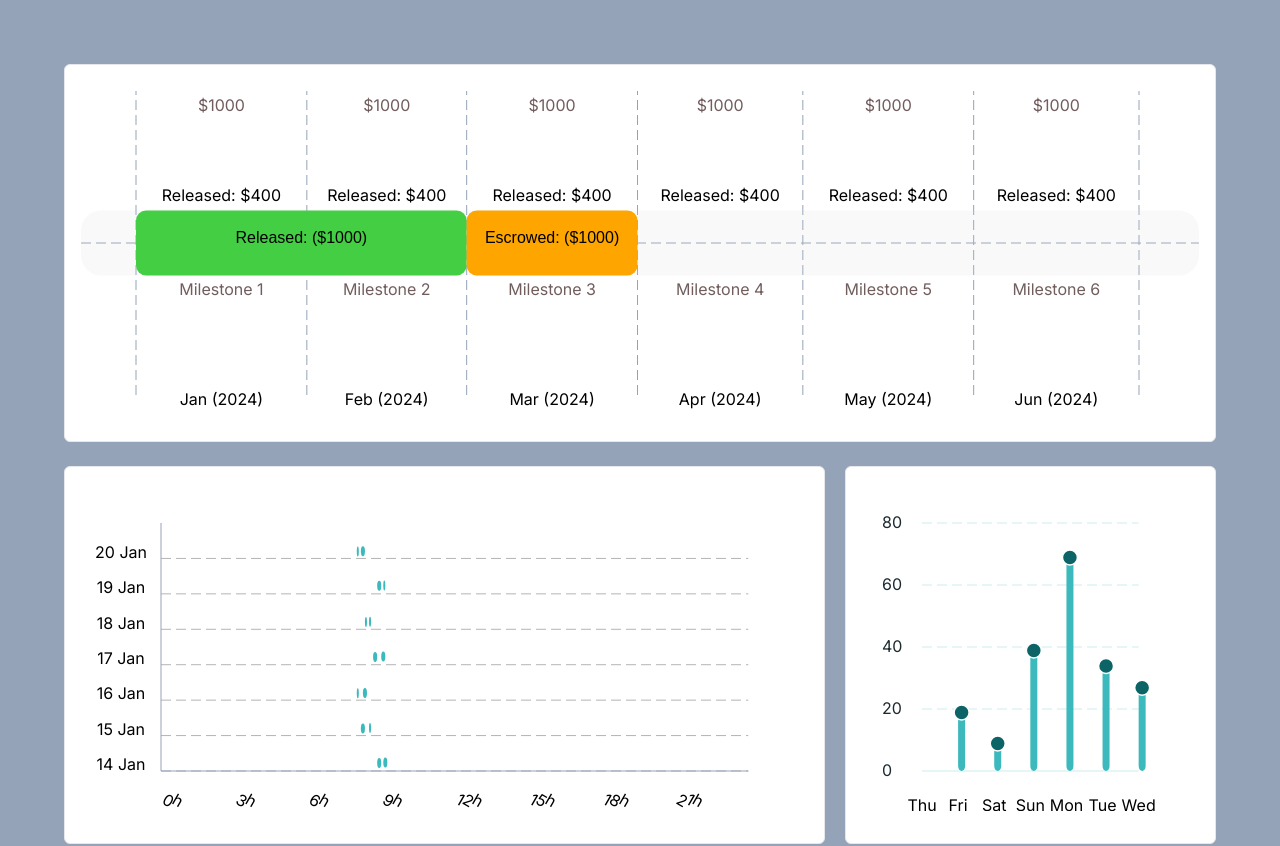
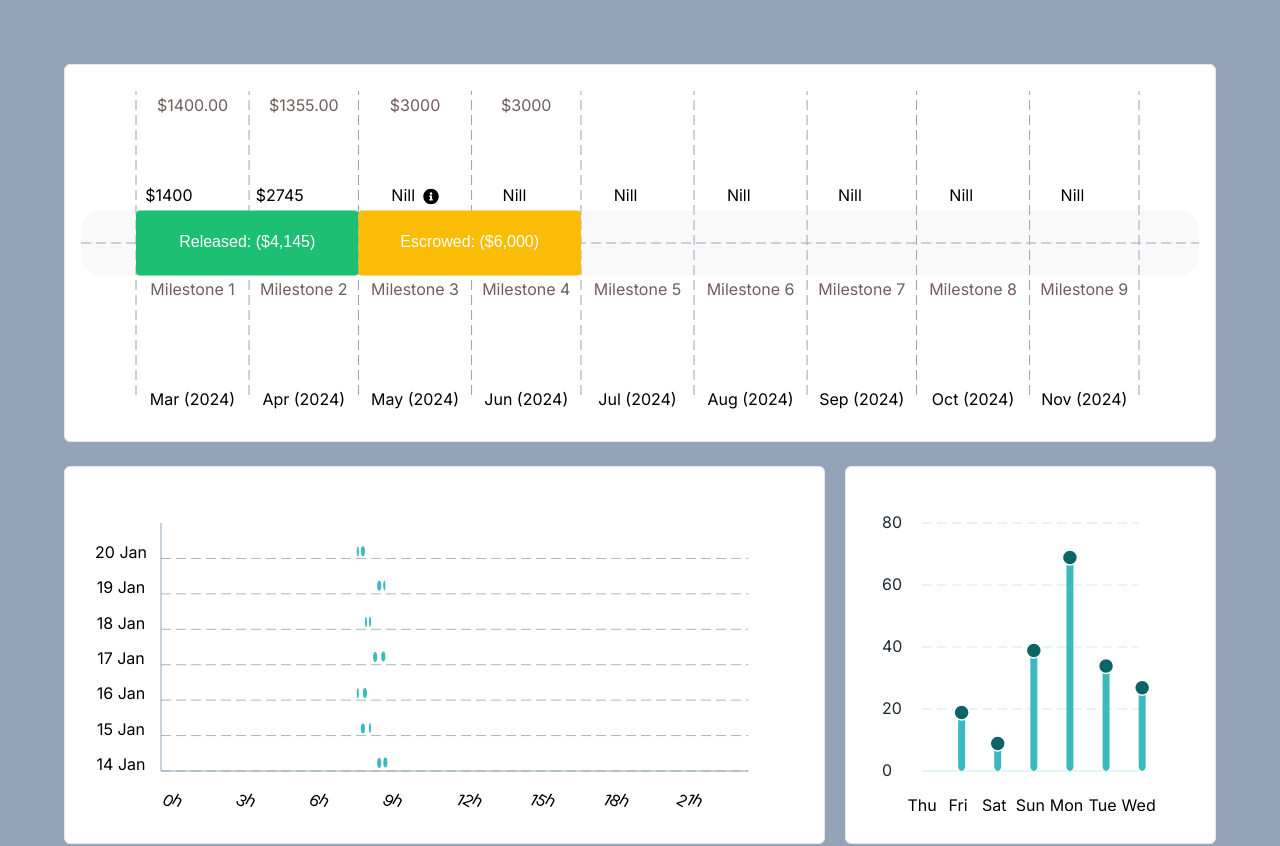
Before and after one commit to shahzaibfs/Next14-Mongodb-Socket-Multi-server-AntD, a Next.js app: page / in a window 1280 px wide. Shown: the top 846 px of the page. Built offline with nearby package versions, Linux system fonts and the light colour scheme.

Commit message:
changes:escrowchart

```diff
--- a/src/app/page.tsx
+++ b/src/app/page.tsx
@@ -1,14 +1,57 @@
-import AgentMilestone from '@/components/charts/agent-milestone'
+"use client"
+import AgentMilestone, { data } from '@/components/charts/agent-milestone'
 import LineChart from '@/components/charts/lineChart';
 import LinearTimeLogs from '@/components/charts/linear-time-logs';
 import MonthlyHourlyLogs from '@/components/charts/monthly-hourly-logs'
-import { endOfMonth, startOfMonth, sub, subMonths } from 'date-fns';
+import { add, endOfMonth, startOfMonth, sub, subMonths } from 'date-fns';
 import React from 'react'
 
+const today = new Date()
+
+
+
+const agentMilestone: data = {
+  job: {
+    startTime: sub(today, { months: 2 }),
+    endTime: add(today, { months: 6 })
+  },
+  total: {
+    escrowed: "$6,000",
+    released: "$4,145",
+  },
+  released: [
+    {
+      month: sub(today, { months: 2 }),
+      escrowTime: "$1400.00",
+      relased_amount: "$1400",
+    },
+    {
+      month: sub(today, { months: 1 }),
+      escrowTime: "$1355.00",
+      relased_amount: "$2745",
+    }
+  ],
+  escrowed: [
+    {
+      month: today,
+      escrow_amount: "$3000",
+      working_hours_amount_current: "$1355"
+    },
+    {
+      month: add(today, { months: 1 }),
+      escrow_amount: "$3000",
+      working_hours_amount_current: null
+    }
+  ]
+}
+
 export default function Home() {
+
+  console.log({ agentMilestone })
+
   return (
     <main className='p-4 md:p-16 bg-slate-400'>
-      <AgentMilestone classNames='p-4 border rounded-md bg-white md:aspect-auto xl:min-h-[378px]' />
+      <AgentMilestone data={agentMilestone} classNames='p-4 border rounded-md bg-white md:aspect-auto xl:min-h-[378px]' />
       <br />
       <div className='xl:grid xl:grid-cols-3 gap-5'>
         <MonthlyHourlyLogs in_outs={hourlyLogs} key={1} classNames='p-4 col-span-2 pb-8 border rounded-md bg-white aspect-video xl:aspect-auto xl:min-h-[378px]' />
@@ -32,7 +75,7 @@ export default function Home() {
 const chatLineChart = [
   {
     "name": "Discount Storage Insurance",
-    "color": "blue",
+    "color": "#FF6F61",
     "lines": [
       { "dateTime": "2023-12-01T00:00:00Z", "value": 100 },
       { "dateTime": "2024-01-01T00:00:00Z", "value": 150 },
@@ -44,7 +87,7 @@ const chatLineChart = [
   },
   {
     "name": "Second Dataset",
-    "color": "green",
+    "color": "#6699CC",
     "lines": [
       { "dateTime": "2023-12-01T00:00:00Z", "value": 50 },
       { "dateTime": "2024-01-01T00:00:00Z", "value": 100 },
@@ -56,7 +99,7 @@ const chatLineChart = [
   },
   {
     "name": "Third Dataset",
-    "color": "red",
+    "color": "#FFD700",
     "lines": [
       { "dateTime": "2023-12-01T00:00:00Z", "value": 200 },
       { "dateTime": "2024-01-01T00:00:00Z", "value": 250 },
@@ -67,8 +110,6 @@ const chatLineChart = [
     ]
   }
 ];
-
-
 const linearTimeLogs = [
   { date: "2024-05-17T00:00:00.000Z", value: 20 },
   { date: "2024-05-18T00:00:00.000Z", value: 10 },
--- a/src/components/charts/agent-milestone.tsx
+++ b/src/components/charts/agent-milestone.tsx
@@ -3,73 +3,52 @@ import * as d3 from "d3";
 import { Popover } from "antd";
 import { motion } from "framer-motion";
 import useMeasure from "react-use-measure";
-import { type ReactNode, useEffect, useState } from "react";
+import { type ReactNode, useEffect, useState, useMemo } from "react";
 import withErrorBoundary from "@/hocs/with-error-boundry";
-import { endOfMonth, format, startOfMonth } from "date-fns";
+import { endOfMonth, format, isSameMonth, startOfMonth } from "date-fns";
+import { FaInfoCircle } from "react-icons/fa";
+import GroupSvg from "../group-svg";
 
 const AnimationFrame = 0.2
-
-interface ProcessedSvg {
-    releasedAmount: number[];
-    escrowedAmount: number[];
-    yScale: number;
-    yMiddle: number;
-    rectSize: number;
-    XAxis: {
-        lines:
-        | {
-            x1: number;
-            x2: number;
-            y1: number;
-            y2: number;
+export interface data {
+    job: {
+        startTime: Date;
+        endTime: Date;
+    };
+    total: {
+        released: string | number | undefined,
+        escrowed: string | number | undefined,
+    },
+    released: {
+        month: Date;
+        escrowTime: string;
+        relased_amount: string;
+    }[];
+    escrowed: {
+        month: Date;
+        escrow_amount: string;
+        working_hours_amount_current: string | null;
     }[]
-        | null;
-        text: {
-            x: number;
-            y: number;
-            label: string;
-        };
-        amount: {
-            x: number;
-            y: number;
-            label: string;
-        };
-        milestone: {
-            x: number;
-            y: number;
-            label: string;
-        };
-        releasedAmount: {
-            x: number;
-            y: number;
-            label: string;
-        }
-    }[];
-    DIMENSIONS: {
-        width: number;
-        height: number;
-    };
 }
 
-function AgentMilestone({ classNames }: {
-    children?: ReactNode,
-    classNames?: string
-}) {
-    const [processedSvg, setProcessedSvg] = useState<ProcessedSvg | null>(null);
-    const [ref, { height, width }] = useMeasure();
-
-    useEffect(() => {
-        initD3Data();
-    }, [height, width]);
-
-    function initD3Data() {
-        const NO_OF_TICKS = 5;
+const NO_OF_TICKS = 8;
 const MARGINS = {
     left: 55,
     right: 60,
     top: 10,
     bottom: 10,
 };
+
+function AgentMilestone({ classNames, data }: {
+    children?: ReactNode,
+    classNames?: string,
+    data: data
+}) {
+    const [ref, { height, width }] = useMeasure();
+
+
+    const processedSvg = useMemo(() => {
+        if (!data) throw Error("Please Provide valid data. AGENT MILESTONE.")
 
         const DIMENSIONS = {
             width: width ?? 0,
@@ -83,8 +62,8 @@ function AgentMilestone({ classNames }: {
         const xScale = d3
             .scaleTime()
             .domain([
-                startOfMonth(new Date(2024, 0, 1)),
-                endOfMonth(new Date(2024, 5, 1)),
+                startOfMonth(data.job.startTime),
+                endOfMonth(data.job.endTime),
             ])
             .range([MARGINS.left, DIMENSIONS.width - MARGINS.right]);
 
@@ -97,21 +76,42 @@ function AgentMilestone({ classNames }: {
         const yScale = DIMENSIONS.height / 2;
         const yMiddle = yScale - rectSize / 2;
 
-        const processedSvg = {
-            releasedAmount: [
-                xScale(startOfMonth(new Date(2024, 0, 1))),
-                xScale(endOfMonth(new Date(2024, 1, 1))),
-            ],
-            escrowedAmount: [
-                xScale(startOfMonth(new Date(2024, 2, 1))),
-                xScale(endOfMonth(new Date(2024, 2, 1))),
-            ],
+        let releasedAmount: number[] = [];
+        let escrowedAmount: number[] = [];
 
+        // extract released amount.
+        data.released.forEach((d) => {
+            const SOM = startOfMonth(d.month)
+            const EOM = endOfMonth(d.month)
+
+            const startPx = releasedAmount?.[0] ?? xScale(SOM)
+            const endPx = releasedAmount?.[1] ?? xScale(EOM)
+
+            releasedAmount[0] = Math.min(startPx, xScale(SOM))
+            releasedAmount[1] = Math.max(endPx, xScale(EOM))
+        })
+        // extract escrowed amount.
+        data.escrowed.forEach((d) => {
+            const SOM = startOfMonth(d.month)
+            const EOM = endOfMonth(d.month)
+
+            const startPx = escrowedAmount?.[0] ?? xScale(SOM)
+            const endPx = escrowedAmount?.[1] ?? xScale(EOM)
+
+            escrowedAmount[0] = Math.min(startPx, xScale(SOM))
+            escrowedAmount[1] = Math.max(endPx, xScale(EOM))
+        })
+
+        return {
+            releasedAmount,
+            escrowedAmount: escrowedAmount,
+            totalAmounts: data.total,
             yScale,
             yMiddle,
             rectSize: rectSize,
 
             XAxis: xScale.ticks(NO_OF_TICKS).map((date, idx, _arr) => {
+                // ==== Lines
                 const lines = [
                     {
                         x1: xScale(startOfMonth(date)),
@@ -128,6 +128,14 @@ function AgentMilestone({ classNames }: {
                         y2: MARGINS.top,
                     });
                 }
+                // ===== Escrowed and Released Amount calcs here to prevent extra loop.
+                const escrowedMonth = data.escrowed.find(d => {
+                    return isSameMonth(d.month, date)
+                })
+                const releasedMonth = data.released.find(d => {
+                    return isSameMonth(d.month, date)
+                })
+
                 return {
                     lines: lines,
                     text: {
@@ -139,11 +147,13 @@ function AgentMilestone({ classNames }: {
                         label: format(date, "MMM (yyyy)"),
                     },
                     amount: {
+                        releasedMonth,
+                        escrowedMonth,
                         x:
                             (xScale(endOfMonth(date)) - xScale(startOfMonth(date))) / 2 +
                             xScale(date),
                         y: MARGINS.top + MARGINS.bottom * 2,
-                        label: "$1000",
+                        label: (releasedMonth ? releasedMonth.escrowTime : escrowedMonth?.escrow_amount) ?? "",
                     },
                     milestone: {
                         x:
@@ -157,14 +167,18 @@ function AgentMilestone({ classNames }: {
                             (xScale(endOfMonth(date)) - xScale(startOfMonth(date))) / 2 +
                             xScale(date),
                         y: yMiddle - 10,
-                        label: `$400`,
+                        releasedMonth,
+                        escrowedMonth,
+                        label: releasedMonth?.relased_amount ?? "Nill",
                     },
                 };
             }),
             DIMENSIONS,
+
         };
-        setProcessedSvg(processedSvg);
-    }
+
+    }, [data, width, height])
+
     return (
         <div className={`grid ${classNames}`}>
             <div className="min-w-full overflow-auto w-full h-full" >
@@ -222,22 +236,36 @@ function AgentMilestone({ classNames }: {
                                             y={tick.milestone.y}
                                             initial={{ opacity: 0, y: -20 }}
                                             animate={{ opacity: 1, y: 0 }}
-                                            transition={{ delay: 0.3, duration:AnimationFrame }}
+                                            transition={{ delay: 0.3, duration: AnimationFrame }}
                                             fill={"#715d5d"}
                                         >
                                             {tick.milestone.label}
                                         </motion.text>
+                                        <GroupSvg tick={{
+                                            x: tick.releasedAmount.x,
+                                            y: tick.releasedAmount.y
+                                        }}>
                                             <motion.text
-                                            textAnchor="middle"
-                                            x={tick.releasedAmount.x}
-                                            y={tick.releasedAmount.y}
+                                                textAnchor="end"
                                                 initial={{ opacity: 0, y: -20 }}
                                                 animate={{ opacity: 1, y: 0 }}
-                                            transition={{ delay: 0.3, duration: AnimationFrame}}
+                                                transition={{ delay: 0.3, duration: AnimationFrame }}
                                                 color={"#111"}
                                             >
-                                            Released: {tick.releasedAmount.label}
+                                                {tick.releasedAmount.label}
                                             </motion.text>
+                                            {
+                                                tick.releasedAmount.escrowedMonth?.working_hours_amount_current &&
+                                                <Popover overlayClassName="max-w-xs" content={
+                                                    <div>
+                                                        <p><b>Amount Escrowed: </b>{tick.amount.label}</p>
+                                                        <p><b className="text-[#1DBF73]">Amount by Working Hours: </b>{tick.releasedAmount.escrowedMonth?.working_hours_amount_current}</p>
+                                                    </div>
+                                                }>
+                                                    <FaInfoCircle x={8} y={-12} className="cursor-pointer" />
+                                                </Popover>
+                                            }
+                                        </GroupSvg>
                                     </g>
                                 );
                             })}
@@ -264,27 +292,18 @@ function AgentMilestone({ classNames }: {
                                 fill="#cdcdce21"
                                 initial={{ opacity: 0, width: 0 }}
                                 animate={{ opacity: 1, width: processedSvg.DIMENSIONS.width }}
-                                transition={{ duration: 0.4, delay:AnimationFrame}}
+                                transition={{ duration: 0.4, delay: AnimationFrame }}
                             />
-                            <Popover
-                                overlayClassName="max-w-sm"
-                                content={
-                                    <p>
-                                        Total Released:$2000 <br />
-                                        Lorem ipsum dolor sit amet consectetur adipisicing elit. Qui
-                                        praesentium sapiente, cupiditate vel natus accusantium
-                                        officia at soluta fuga et?
-                                    </p>
-                                }
-                            >
+
+                            {/* -------------->  Released Rect && text */}
                             <g>
                                 <motion.rect
                                     height={processedSvg.rectSize}
                                     x={processedSvg?.releasedAmount?.[0]}
                                     y={processedSvg.yMiddle}
-                                        rx="10"
-                                        ry="10"
-                                        fill="#44ce44"
+                                    rx="4"
+                                    ry="4"
+                                    fill="#1DBF73"
                                     initial={{ opacity: 0, width: 0 }}
                                     animate={{
                                         opacity: 1,
@@ -292,7 +311,7 @@ function AgentMilestone({ classNames }: {
                                             Number(processedSvg.releasedAmount?.[1]) -
                                             Number(processedSvg?.releasedAmount[0]),
                                     }}
-                                        transition={{ duration: AnimationFrame , delay: 0.8 }}
+                                    transition={{ duration: AnimationFrame, delay: 0.8 }}
                                 />
                                 <motion.text
                                     // TODO: Instead We can use Lerp here
@@ -302,27 +321,27 @@ function AgentMilestone({ classNames }: {
                                         2 +
                                         Number(processedSvg?.releasedAmount[0])
                                     }
-                                        y={processedSvg.yScale}
+                                    y={processedSvg.yScale + 4}
                                     fontFamily="Arial"
                                     fontSize="16"
-                                        fill="black"
+                                    fill="white"
                                     textAnchor="middle"
                                     initial={{ opacity: 0, y: -20 }}
                                     animate={{ opacity: 1, y: 0 }}
                                     transition={{ duration: AnimationFrame, delay: 1.2 }}
                                 >
-                                        Released: ($1000)
+                                    Released: ({processedSvg?.totalAmounts?.released})
                                 </motion.text>
                             </g>
-                            </Popover>
+                            {/* -------------->  Escrowed Rect && text */}
                             <g>
                                 <motion.rect
                                     height={processedSvg.rectSize}
                                     x={processedSvg?.escrowedAmount?.[0]}
                                     y={processedSvg.yMiddle}
-                                    rx="10"
-                                    ry="10"
-                                    fill="orange"
+                                    rx="4"
+                                    ry="4"
+                                    fill="#FBBC05"
                                     initial={{ opacity: 0, width: 0 }}
                                     animate={{
                                         opacity: 1,
@@ -340,16 +359,16 @@ function AgentMilestone({ classNames }: {
                                         2 +
                                         Number(processedSvg?.escrowedAmount[0])
                                     }
-                                    y={processedSvg.yScale}
+                                    y={processedSvg.yScale + 4}
                                     fontFamily="Arial"
                                     fontSize="16"
-                                    fill="black"
+                                    fill="white"
                                     textAnchor="middle"
                                     initial={{ opacity: 0, y: -20 }}
                                     animate={{ opacity: 1, y: 0 }}
                                     transition={{ duration: AnimationFrame, delay: 2 }}
                                 >
-                                    Escrowed: ($1000)
+                                    Escrowed: ({processedSvg?.totalAmounts?.escrowed})
                                 </motion.text>
                             </g>
                         </>
--- a/src/components/charts/lineChart.tsx
+++ b/src/components/charts/lineChart.tsx
@@ -35,7 +35,6 @@ function LineChart({
 
     const processedSvg = useMemo(() => {
         if (!options.ticks || options.timeframe?.length !== 2) throw Error("Provide Details.")
-        console.log(options)
         const [timeStart, timeEnd] = options.timeframe;
 
         if (!(timeStart instanceof Date) || !(timeEnd instanceof Date)) {
@@ -103,7 +102,6 @@ function LineChart({
 
     }, [height, width, options, data])
 
-    console.log({ processedSvg })
 
     if (!processedSvg) return "loading...."
 
--- a/src/components/charts/linear-time-logs.tsx
+++ b/src/components/charts/linear-time-logs.tsx
@@ -136,7 +136,6 @@ function LinearTimeLogs({
         };
 
         setProcessedSvg(processedSvg);
-        console.log({ LinearTime: processedSvg })
     }
     return (
         <div className={`grid ${classNames}`}>
--- /dev/null
+++ b/src/components/group-svg.tsx
@@ -0,0 +1,13 @@
+import withErrorBoundary from "@/hocs/with-error-boundry";
+import { ReactNode } from "react";
+
+const GroupSvg = ({ tick, children }: { children: ReactNode, tick: { x: number, y: number } }) => {
+    return (
+        <g transform={`translate(${tick.x}, ${tick.y})`}>
+            {children}
+        </g>
+    );
+};
+
+
+export default withErrorBoundary(GroupSvg)
```
Lines whose indentation alone changed are shown as unchanged.
